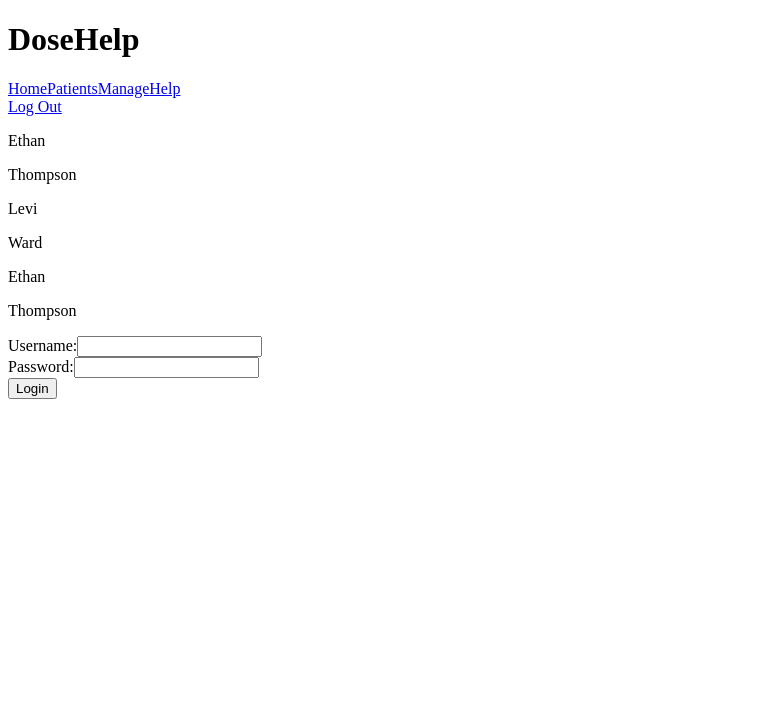
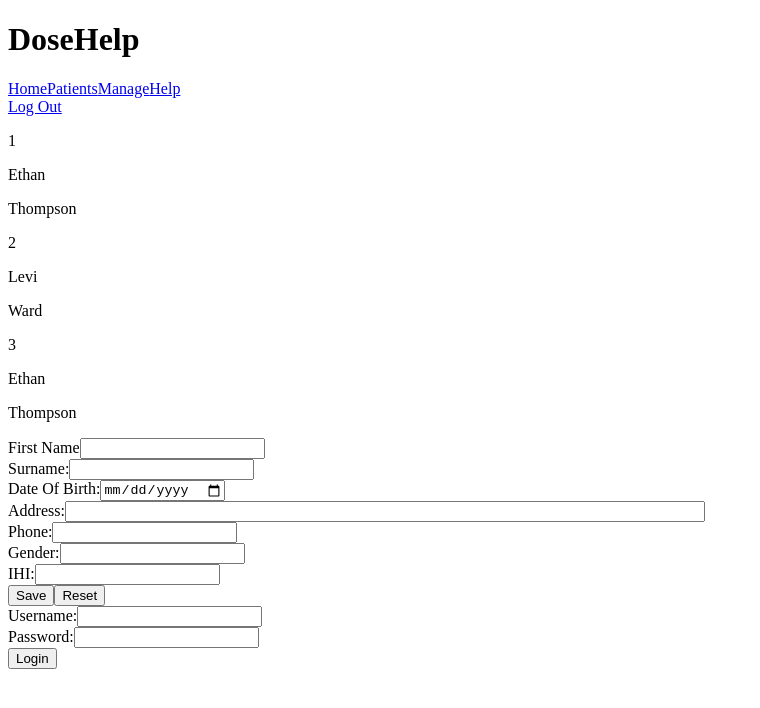
Before and after one commit to DoseHelp/Frontend, a React (Create React App) app: page / in a window 1280 px wide. Shown: the top 708 px of the page, without its empty margins (0-760 px from the left). Built offline with nearby package versions, Linux system fonts and the light colour scheme.

Commit message:
add patient form functionality with a json file

```diff
--- a/src/components/App.js
+++ b/src/components/App.js
@@ -22,6 +22,10 @@ const App = () => {
   )
   const activeUser = (username) =>{
   setLoggedInUser(username)
+  }
+  const addPatient = (patient) => {
+    patient.id = patientList[patientList.length -1].id +1
+    setPatientList((patientList)=> [...patientList,patient])
 }
 
   return (
@@ -30,7 +34,7 @@ const App = () => {
     <Navigation loggedInUser={loggedInUser} activeUser={activeUser}/>
     <Patients patientList ={patientList}/>
     <DispenseForm/>
-    <Manage/>
+    <Manage loggedInUser={loggedInUser} addPatient={addPatient}/>
     <Reports/>
     <Help/>
     {!loggedInUser && <LoginForm activeUser={activeUser}/>}
--- a/src/components/Manage.js
+++ b/src/components/Manage.js
@@ -1,6 +1,9 @@
-const Manage = () => {
+import PatientForm from "./PatientForm"
+
+const Manage = ({loggedInUser,addPatient}) => {
     return (
         <>
+        <PatientForm loggedInUser={loggedInUser} addPatient={addPatient}/>
         </>
     )
 }
--- a/src/components/Patient.js
+++ b/src/components/Patient.js
@@ -3,6 +3,7 @@ const Patient = ({patient}) => {
     return (
 
         <>
+            <p>{patient.id}</p>
             <p>{patient.first_name}</p>
             <p>{patient.surname}</p>
         </>
--- a/src/components/PatientForm.js
+++ b/src/components/PatientForm.js
@@ -1,6 +1,70 @@
-const PatientForm = () => {
+import { useState } from "react"
+const PatientForm = ({loggedInUser,patient,addPatient}) => {
+    const initialFormData = {
+        id:"",
+        first_name:"",
+        surname:""	,
+        dob:""	,
+        address:""	,
+        phone:""	,
+        gender:""	,
+        ihi:""
+    }
+    const [formData,setFormData]= useState(initialFormData)
+    const handleFormData = (e) =>{
+        setFormData({
+            ...formData,
+            [e.target.id]: e.target.value
+        })
+    }
+    // to add the patient to the list
+    const handleSubmit =(e) =>{
+        e.preventDefault()
+        console.log(formData)
+        addPatient(formData)
+        cleanPatient()
+    }
+    //to clean the form
+    const cleanPatient= () =>{
+        setFormData(initialFormData)
+    }
     return (
         <>
+        <form onSubmit={handleSubmit}>
+
+            <div>
+                <label htmlFor="firstName">First Name</label>
+                <input type="text" name="" id="first_name" value={formData.first_name} onChange={handleFormData}/>
+            </div>
+            <div>
+                <label htmlFor="surname">Surname:</label>
+                <input type="text" name="" id="surname" value={formData.surname} onChange={handleFormData}/>
+            </div>
+            <div>
+                <label htmlFor="dob">Date Of Birth:</label>
+                <input type="date" name="" id="dob" value={formData.dob} onChange={handleFormData}/>
+            </div>
+            <div>
+                <label htmlFor="address">Address:</label>
+                <input type="address" name="" id="address" style={{width :'50%'}} value={formData.address} onChange={handleFormData}/>
+            </div>
+            <div>
+                <label htmlFor="phone">Phone:</label>
+                <input type="phone" name="" id="phone" value={formData.phone} onChange={handleFormData}/>
+            </div>
+            <div>
+                <label htmlFor="gender">Gender:</label>
+                <input type="text" name="" id="gender" value={formData.gender} onChange={handleFormData}/>
+            </div>
+            <div>
+                <label htmlFor="ihi">IHI:</label>
+                <input type="text" name="" id="ihi" value={formData.ihi} onChange={handleFormData}/>
+            </div>
+            <div>
+                <input type="submit" value="Save"/>
+                <button onClick={cleanPatient}>Reset</button>
+            </div>
+        </form>
         </>
     )
 }
```
